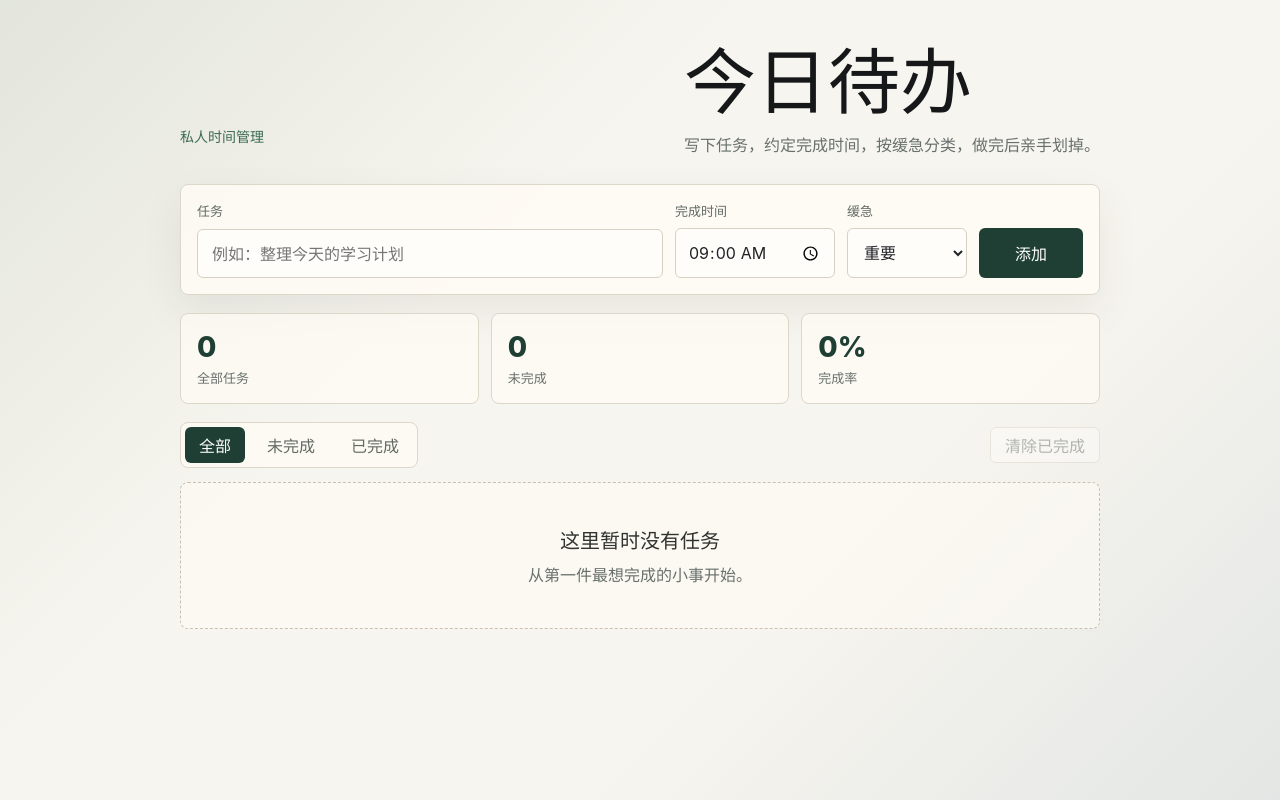
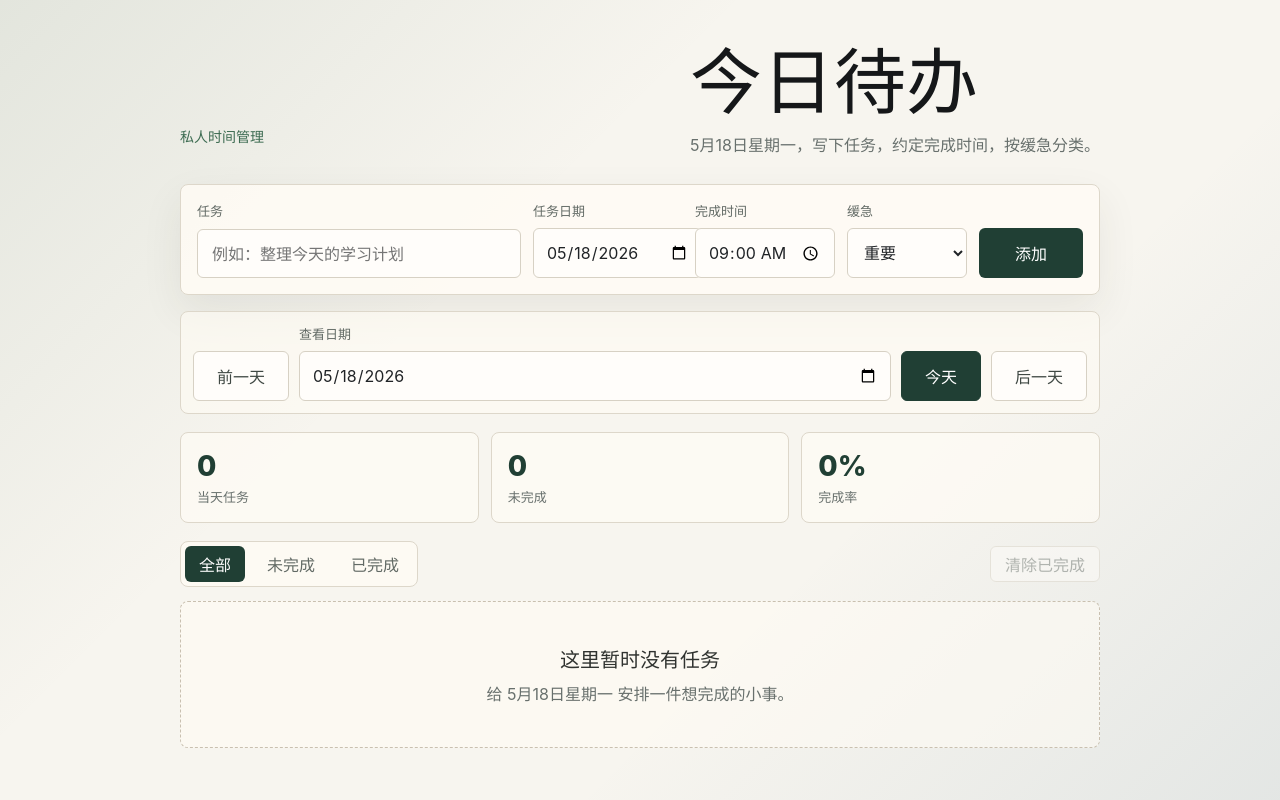
Before and after one commit to Mins-37/time-manager-app, a React (Vite) app: page / in a window 1280 px wide. Built offline with nearby package versions, Linux system fonts and the light colour scheme.

Commit message:
Add date-based task planning

```diff
--- a/src/App.css
+++ b/src/App.css
@@ -43,7 +43,7 @@ h1 {
 
 .task-form {
   display: grid;
-  grid-template-columns: minmax(0, 1fr) 160px 120px 104px;
+  grid-template-columns: minmax(0, 1fr) 150px 140px 120px 104px;
   gap: 12px;
   padding: 16px;
   border: 1px solid #ddd7ca;
@@ -95,6 +95,11 @@ input[type='time'] {
   padding: 10px 12px;
 }
 
+input[type='date'] {
+  min-height: 50px;
+  padding: 10px 12px;
+}
+
 input:focus,
 select:focus {
   border-color: #3c6b51;
@@ -125,6 +130,56 @@ button {
   grid-template-columns: repeat(3, 1fr);
   gap: 12px;
   margin: 18px 0;
+}
+
+.date-panel {
+  display: grid;
+  grid-template-columns: 96px minmax(0, 1fr) 80px 96px;
+  gap: 10px;
+  align-items: end;
+  margin: 16px 0 0;
+  padding: 12px;
+  border: 1px solid #ddd7ca;
+  border-radius: 8px;
+  background: rgba(255, 252, 245, 0.64);
+}
+
+.date-picker {
+  display: grid;
+  gap: 8px;
+  text-align: left;
+}
+
+.date-picker span {
+  font-size: 13px;
+  font-weight: 700;
+  color: #626a65;
+}
+
+.date-step-button,
+.today-button {
+  min-height: 50px;
+  border-radius: 6px;
+  font-weight: 700;
+  cursor: pointer;
+}
+
+.date-step-button {
+  border: 1px solid #d7d1c4;
+  background: #fffdfa;
+  color: #3f4843;
+}
+
+.date-step-button:hover,
+.today-button:hover {
+  border-color: #b9c7b8;
+  background: #eef4ed;
+}
+
+.today-button {
+  border: 1px solid #203f34;
+  background: #203f34;
+  color: #fff;
 }
 
 .summary div {
@@ -358,7 +413,8 @@ button {
   }
 
   .task-form,
-  .summary {
+  .summary,
+  .date-panel {
     grid-template-columns: 1fr;
   }
 
--- a/src/App.jsx
+++ b/src/App.jsx
@@ -24,6 +24,27 @@ const FILTERS = [
   { value: 'completed', label: '已完成' },
 ]
 
+function getDateString(date = new Date()) {
+  const localDate = new Date(date.getTime() - date.getTimezoneOffset() * 60000)
+  return localDate.toISOString().slice(0, 10)
+}
+
+function shiftDate(dateString, amount) {
+  const [year, month, day] = dateString.split('-').map(Number)
+  const date = new Date(year, month - 1, day)
+  date.setDate(date.getDate() + amount)
+  return getDateString(date)
+}
+
+function formatDateLabel(dateString) {
+  const [year, month, day] = dateString.split('-').map(Number)
+  return new Intl.DateTimeFormat('zh-CN', {
+    month: 'long',
+    day: 'numeric',
+    weekday: 'long',
+  }).format(new Date(year, month - 1, day))
+}
+
 function createId() {
   if (globalThis.crypto?.randomUUID) {
     return globalThis.crypto.randomUUID()
@@ -32,10 +53,11 @@ function createId() {
   return `task-${Date.now()}-${Math.random().toString(36).slice(2)}`
 }
 
-function createTask(title, dueTime, priority) {
+function createTask(title, taskDate, dueTime, priority) {
   return {
     id: createId(),
     title: title.trim(),
+    taskDate,
     dueTime,
     priority,
     completed: false,
@@ -51,15 +73,20 @@ function normalizeTasks(savedTasks) {
 
   return savedTasks
     .filter((task) => task && typeof task.title === 'string')
-    .map((task) => ({
+    .map((task) => {
+      const createdAt = task.createdAt || new Date().toISOString()
+
+      return {
         id: task.id || createId(),
         title: task.title,
+        taskDate: task.taskDate || getDateString(new Date(createdAt)),
         dueTime: task.dueTime || '09:00',
         priority: PRIORITIES[task.priority] ? task.priority : 'medium',
         completed: Boolean(task.completed),
-      createdAt: task.createdAt || new Date().toISOString(),
+        createdAt,
         completedAt: task.completedAt || null,
-    }))
+      }
+    })
 }
 
 function loadTasks() {
@@ -74,6 +101,8 @@ function loadTasks() {
 function App() {
   const [tasks, setTasks] = useState(loadTasks)
   const [title, setTitle] = useState('')
+  const [selectedDate, setSelectedDate] = useState(getDateString)
+  const [taskDate, setTaskDate] = useState(getDateString)
   const [dueTime, setDueTime] = useState('09:00')
   const [priority, setPriority] = useState('medium')
   const [filter, setFilter] = useState('all')
@@ -82,13 +111,21 @@ function App() {
     localStorage.setItem(STORAGE_KEY, JSON.stringify(tasks))
   }, [tasks])
 
-  const completedCount = tasks.filter((task) => task.completed).length
-  const activeCount = tasks.length - completedCount
+  const selectedDateTasks = useMemo(
+    () => tasks.filter((task) => task.taskDate === selectedDate),
+    [selectedDate, tasks],
+  )
+  const completedCount = selectedDateTasks.filter((task) => task.completed).length
+  const activeCount = selectedDateTasks.length - completedCount
   const completionRate =
-    tasks.length === 0 ? 0 : Math.round((completedCount / tasks.length) * 100)
+    selectedDateTasks.length === 0
+      ? 0
+      : Math.round((completedCount / selectedDateTasks.length) * 100)
+  const selectedDateLabel = formatDateLabel(selectedDate)
+  const isViewingToday = selectedDate === getDateString()
 
   const visibleTasks = useMemo(() => {
-    return tasks
+    return selectedDateTasks
       .filter((task) => {
         if (filter === 'completed') {
           return task.completed
@@ -107,7 +144,7 @@ function App() {
 
         return a.dueTime.localeCompare(b.dueTime)
       })
-  }, [filter, tasks])
+  }, [filter, selectedDateTasks])
 
   function handleSubmit(event) {
     event.preventDefault()
@@ -118,10 +155,16 @@ function App() {
 
     setTasks((currentTasks) => [
       ...currentTasks,
-      createTask(title, dueTime, priority),
+      createTask(title, taskDate, dueTime, priority),
     ])
     setTitle('')
     setPriority('medium')
+    setSelectedDate(taskDate)
+  }
+
+  function selectDate(nextDate) {
+    setSelectedDate(nextDate)
+    setTaskDate(nextDate)
   }
 
   function toggleTask(taskId) {
@@ -145,7 +188,11 @@ function App() {
   }
 
   function clearCompletedTasks() {
-    setTasks((currentTasks) => currentTasks.filter((task) => !task.completed))
+    setTasks((currentTasks) =>
+      currentTasks.filter(
+        (task) => task.taskDate !== selectedDate || !task.completed,
+      ),
+    )
   }
 
   return (
@@ -154,9 +201,9 @@ function App() {
         <header className="app-header">
           <p className="eyebrow">私人时间管理</p>
           <div>
-            <h1>今日待办</h1>
+            <h1>{isViewingToday ? '今日待办' : '日程清单'}</h1>
             <p className="subtitle">
-              写下任务，约定完成时间，按缓急分类，做完后亲手划掉。
+              {selectedDateLabel}，写下任务，约定完成时间，按缓急分类。
             </p>
           </div>
         </header>
@@ -169,6 +216,15 @@ function App() {
               value={title}
               onChange={(event) => setTitle(event.target.value)}
               placeholder="例如：整理今天的学习计划"
+            />
+          </label>
+
+          <label className="field date-field">
+            <span>任务日期</span>
+            <input
+              type="date"
+              value={taskDate}
+              onChange={(event) => setTaskDate(event.target.value)}
             />
           </label>
 
@@ -200,10 +256,45 @@ function App() {
           </button>
         </form>
 
-        <section className="summary" aria-label="今日完成情况">
+        <section className="date-panel" aria-label="日期切换">
+          <button
+            className="date-step-button"
+            type="button"
+            onClick={() => selectDate(shiftDate(selectedDate, -1))}
+          >
+            前一天
+          </button>
+
+          <label className="date-picker">
+            <span>查看日期</span>
+            <input
+              type="date"
+              value={selectedDate}
+              onChange={(event) => selectDate(event.target.value)}
+            />
+          </label>
+
+          <button
+            className="today-button"
+            type="button"
+            onClick={() => selectDate(getDateString())}
+          >
+            今天
+          </button>
+
+          <button
+            className="date-step-button"
+            type="button"
+            onClick={() => selectDate(shiftDate(selectedDate, 1))}
+          >
+            后一天
+          </button>
+        </section>
+
+        <section className="summary" aria-label="当前日期完成情况">
           <div>
-            <span className="summary-value">{tasks.length}</span>
-            <span className="summary-label">全部任务</span>
+            <span className="summary-value">{selectedDateTasks.length}</span>
+            <span className="summary-label">当天任务</span>
           </div>
           <div>
             <span className="summary-value">{activeCount}</span>
@@ -245,7 +336,7 @@ function App() {
           {visibleTasks.length === 0 ? (
             <div className="empty-state">
               <p>这里暂时没有任务</p>
-              <span>从第一件最想完成的小事开始。</span>
+              <span>给 {selectedDateLabel} 安排一件想完成的小事。</span>
             </div>
           ) : (
             visibleTasks.map((task) => {
```
Lines whose indentation alone changed are shown as unchanged.
